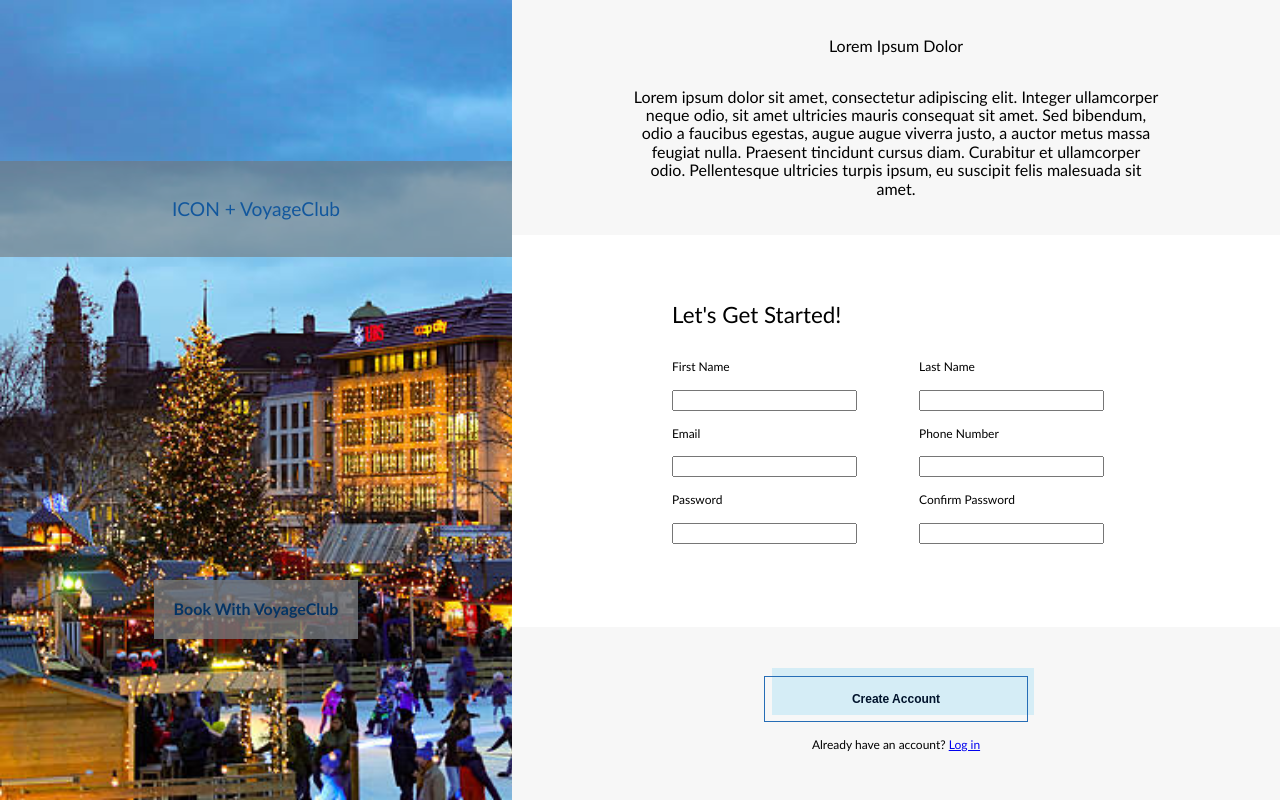
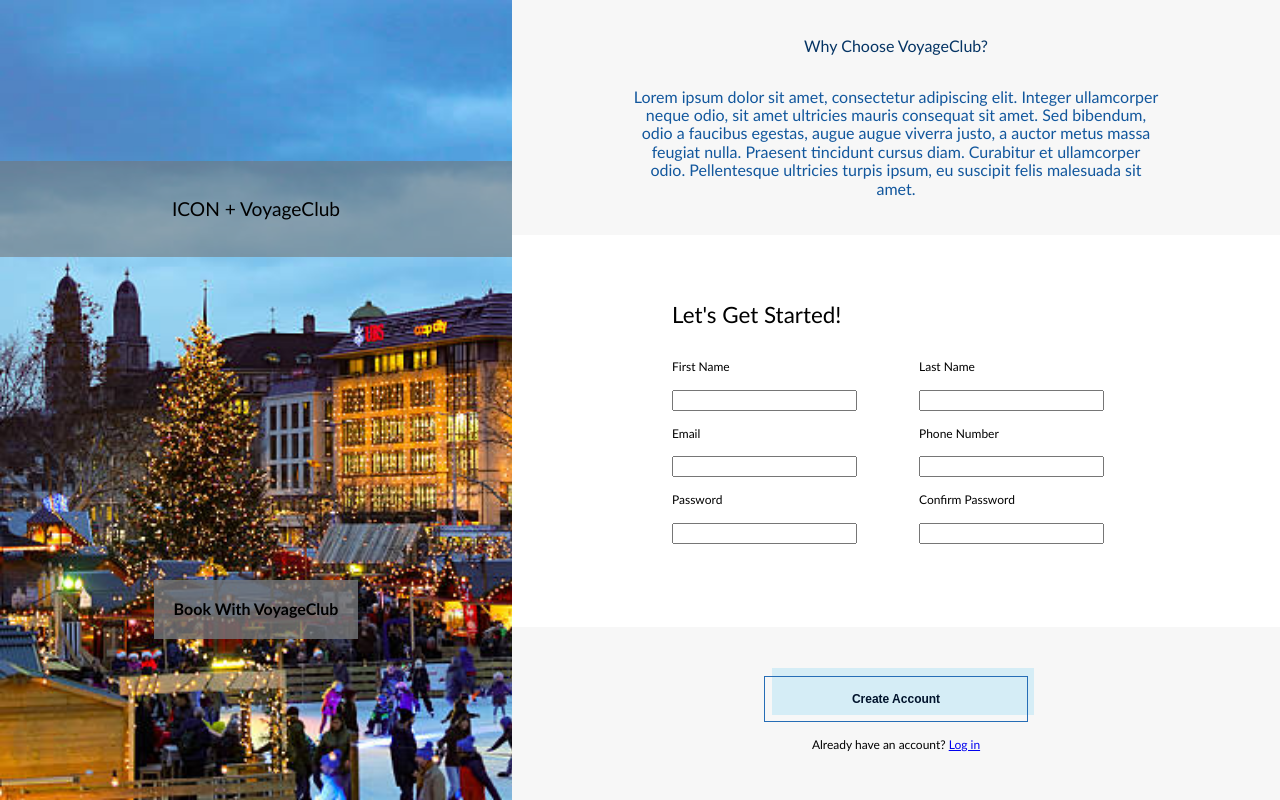
Before and after one commit to iyilmaz24/sign-up-form, a plain HTML site: page index.html in a window 1280 px wide. Drawn offline with Linux system fonts and the light colour scheme.

Commit message:
edit right-title-text font color, edit right-title text content

```diff
--- a/index.html
+++ b/index.html
@@ -27,7 +27,7 @@
     <div id="right-half">
         <div id="right-title-text">
             <span id="right-title">
-                Lorem Ipsum Dolor
+                Why Choose VoyageClub?
             </span>
             <span id="right-text">
                 Lorem ipsum dolor sit amet, consectetur adipiscing elit.
--- a/styles.css
+++ b/styles.css
@@ -53,14 +53,14 @@ body
 #left-text
 {
     line-height: 6rem;
-    color: rgb(18, 87, 157)
+    color: black;
 }
 
 #left-subtext-div
 {
     font-size: 1rem;
     font-weight: 800;
-    color: rgb(5, 52, 100);
+    color: black;
     padding: 1.25rem;
     background-color: hsla(214, 3%, 47%, 0.8);
 }
@@ -91,6 +91,16 @@ body
     flex-direction: column;
     max-width: 67ch;
     text-align: center;
+}
+
+#right-title
+{
+    color: rgb(5, 52, 100);
+}
+
+#right-text
+{
+    color: rgb(18, 87, 157);
 }
 
 #right-title, #right-text, #login-link, #create-acc-button
```
